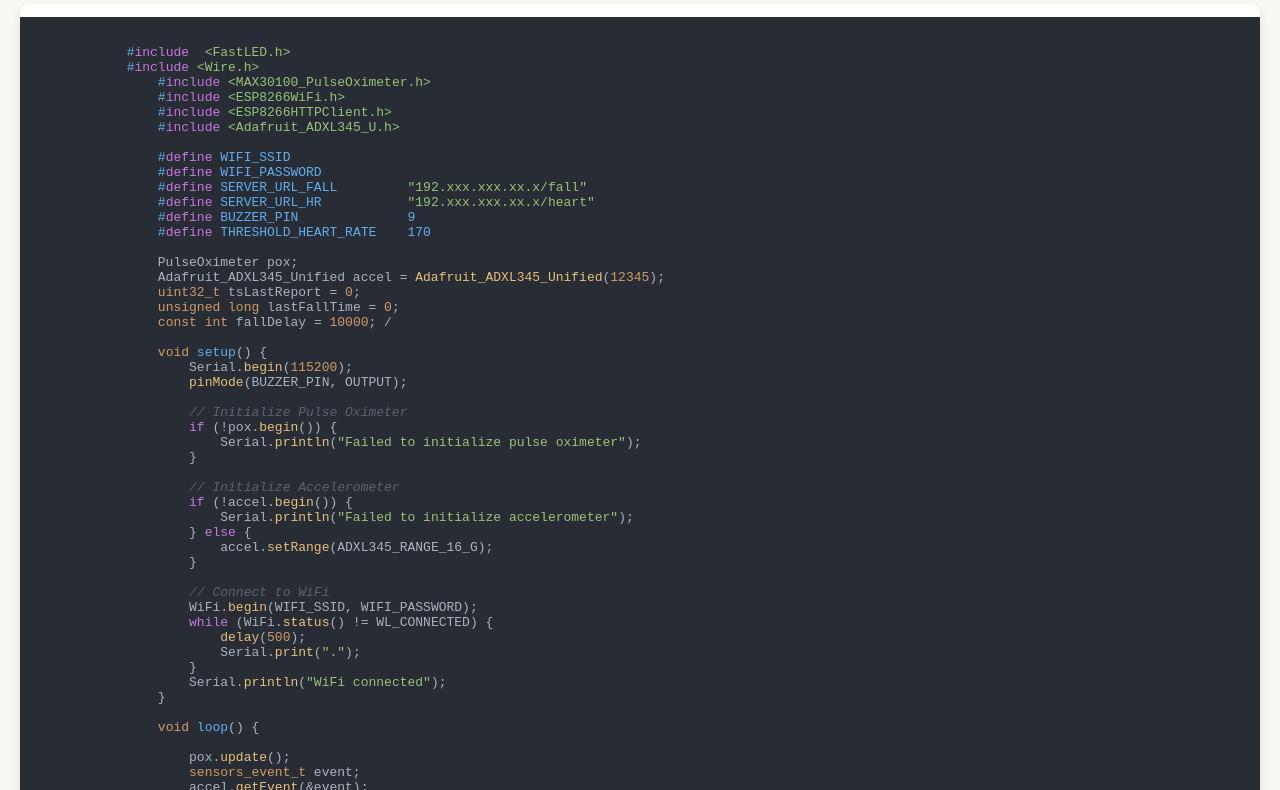
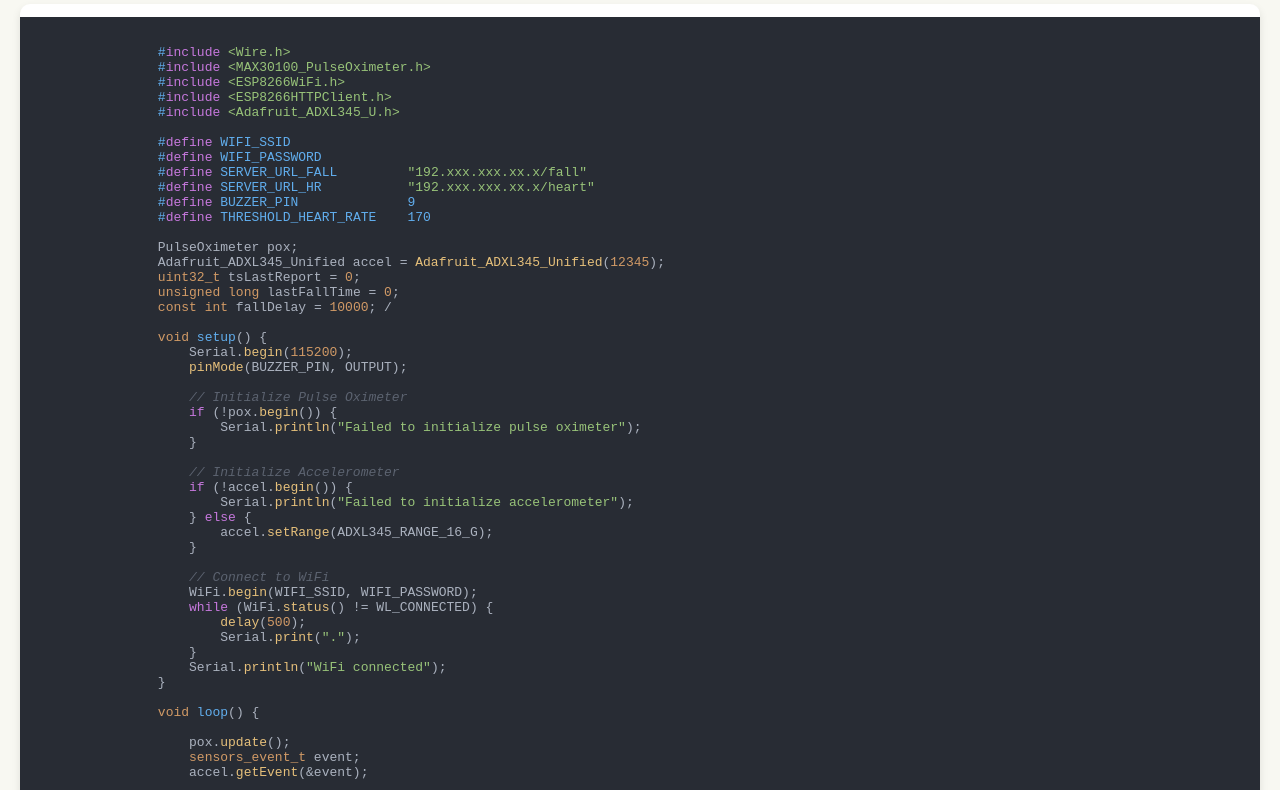
Before and after one commit to AwesomeNevi/AwesomeNevi.github.io, a plain HTML site: page wristband.html in a window 1280 px wide. Shown: the part 101-891 px from the top of the page. Drawn offline with nearby package versions, Linux system fonts and the light colour scheme.

Commit message:
page names updated

```diff
--- a/wristband.html
+++ b/wristband.html
@@ -4,7 +4,7 @@
     <link rel="stylesheet" href="sonar.css">
     <!-- Include a Highlight.js theme (you can choose different themes as needed) -->
     <link rel="stylesheet" href="https://cdnjs.cloudflare.com/ajax/libs/highlight.js/11.5.0/styles/atom-one-dark.min.css">
-    <title>LED Painting</title>
+    <title>Wristband [WIP]</title>
 </head>
 <body>
     <header>
@@ -18,8 +18,7 @@
 
     <div class="card">
         <pre><code class="cpp">
-            #include  &lt;FastLED.h&gt;
-            #include &lt;Wire.h&gt;
+                #include &lt;Wire.h&gt;
                 #include &lt;MAX30100_PulseOximeter.h&gt;
                 #include &lt;ESP8266WiFi.h&gt;
                 #include &lt;ESP8266HTTPClient.h&gt;
```
